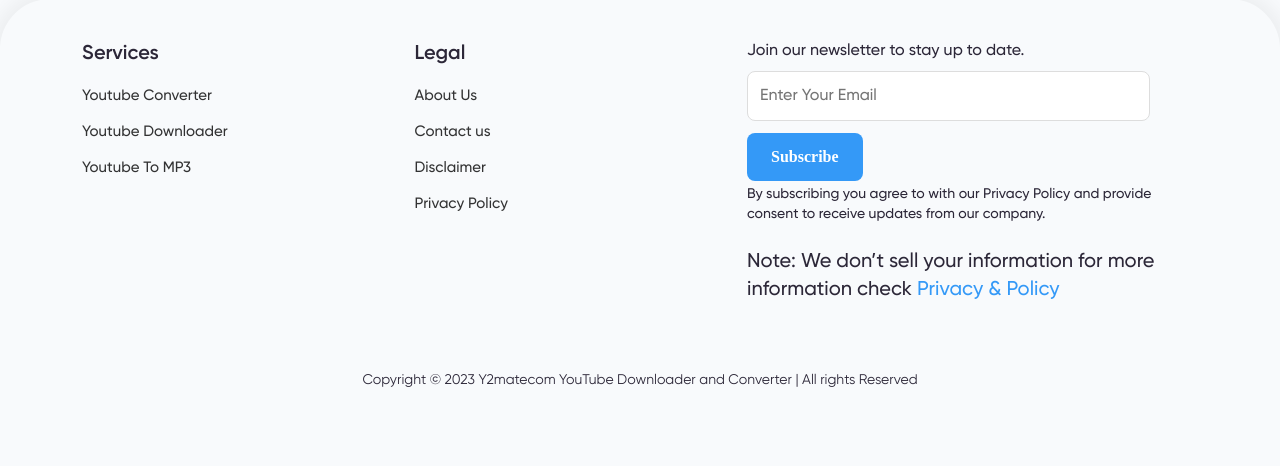
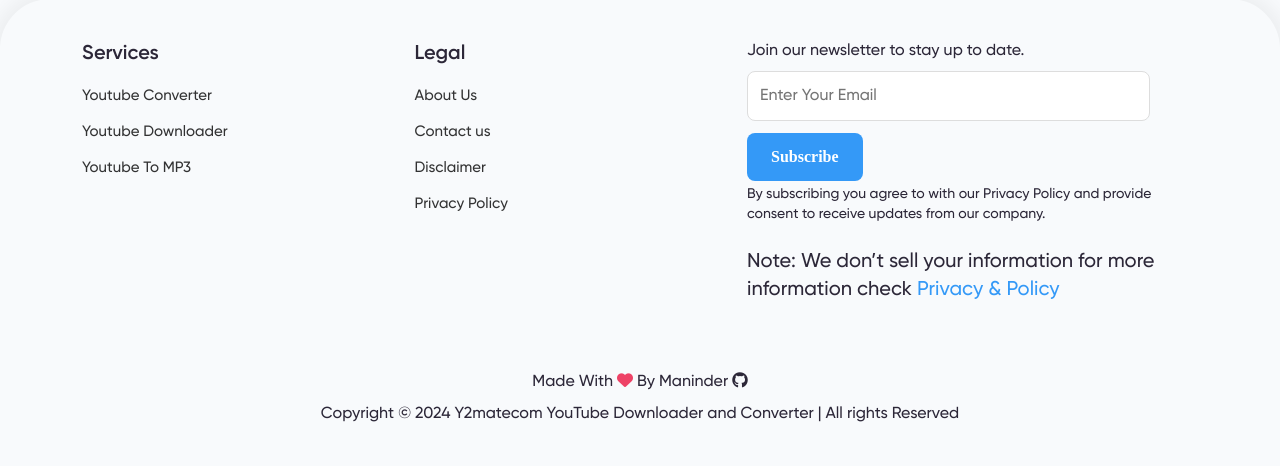
Before and after one commit to maninderdev/y2mate, a Django app: page / in a window 1280 px wide. Shown: the part 1593-2059 px from the top of the page. Before the commit the page ends 1980 px from the top, so only its background shows below. Run offline with Django 4.2, Linux system fonts and the light colour scheme; some libraries are stand-ins or nearby versions; some web fonts are replaced.

Commit message:
changes on 0956dsf

```diff
--- a/static/css/style.css
+++ b/static/css/style.css
@@ -579,7 +579,9 @@
     font-size: 20px;
     line-height: 1.4;
 }
-
+a{
+    cursor: pointer;
+}
 footer.footer p.note a {font-size: inherit;line-height: inherit;color: var(--theme-primary);text-decoration: none;}
 
 footer.footer form.wpcf7-form {
--- a/templates/base.html
+++ b/templates/base.html
@@ -109,7 +109,8 @@
                 </div>
             </div>
             <div id="copyright">
-            Copyright &copy; 2023 Y2matecom YouTube Downloader and Converter | All rights Reserved
+                <p class="mb-2">Made With <i class="fa-solid fa-heart" style="color:#EE4266;"></i> By <a href="https://github.com/maninderdev" class="text-decoration-none" >Maninder <i class="fa-brands fa-github"></i></a></p>
+                <p class="mb-0">Copyright &copy; 2024 Y2matecom YouTube Downloader and Converter | All rights Reserved</p>
             </div>
         </div>
     </footer>
```
Also changed, not shown: 1 other file.
